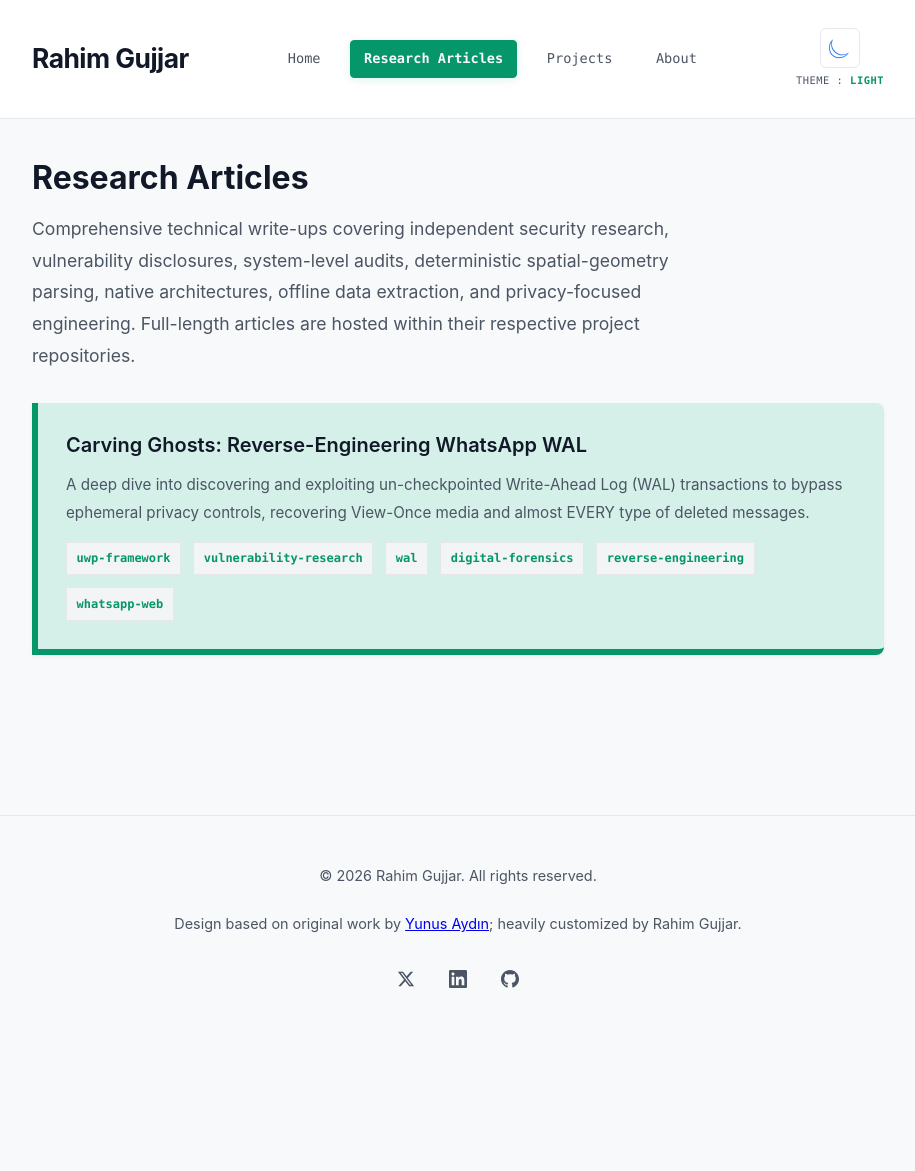
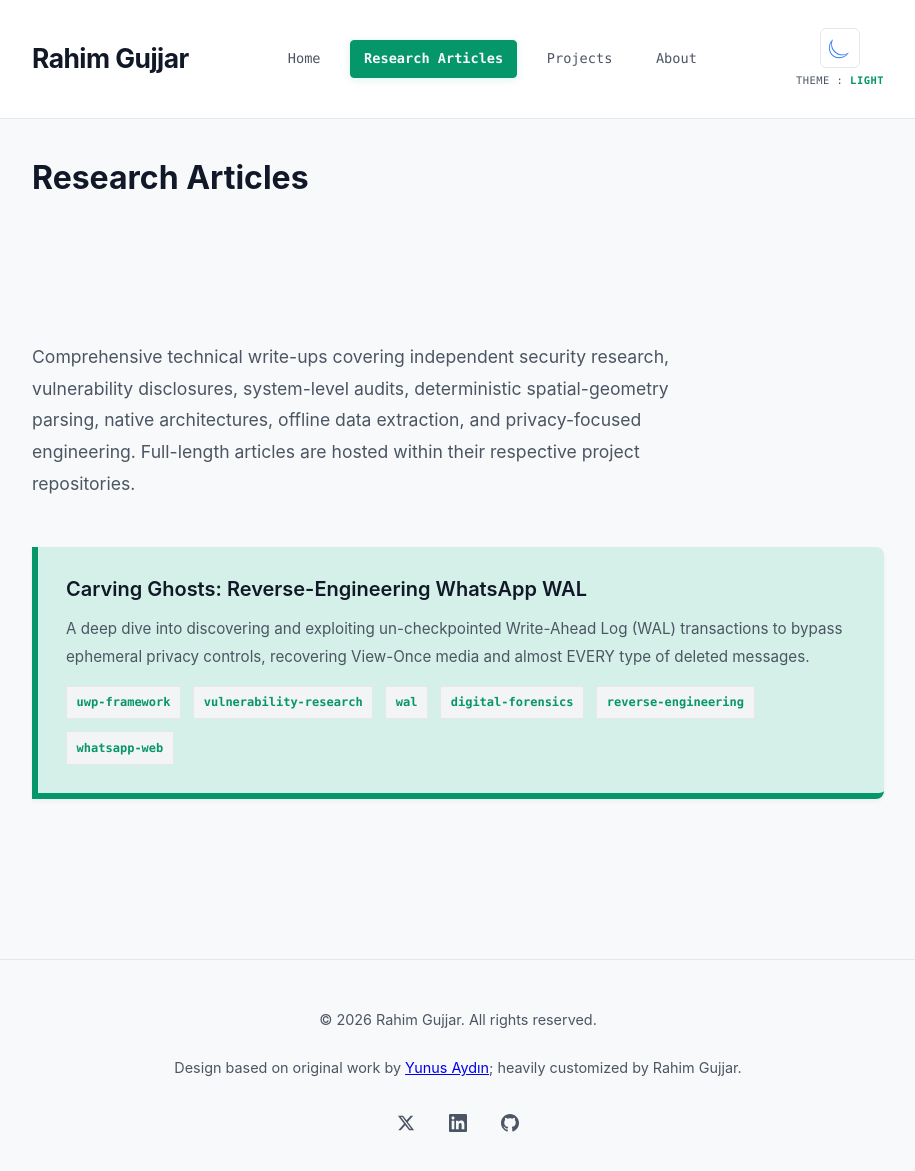
Before and after one commit to rahimgujjar/rahimgujjar.github.io, a Jekyll site: the page built from research.html, in a window 1280 px wide and 1189 px high. Shown: the top 1171 px of the window, without its empty margins (182-1097 px from the left). Built offline with Jekyll 4.4.1, drawn with Linux system fonts in a browser that asks for light colours.

Commit message:
Update main.css

```diff
--- a/assets/css/main.css
+++ b/assets/css/main.css
@@ -496,7 +496,7 @@ html[data-theme="dark"] #theme-icon {
 .projects-page h1 {
   font-size: 2rem;
   font-weight: 700;
-  margin-bottom: 0.5rem;
+  margin-bottom: 8.5rem;
   color: var(--text-color);
 }
 
@@ -508,7 +508,7 @@ html[data-theme="dark"] #theme-icon {
   color: var(--text-secondary);
   line-height: 1.8;
   font-size: 1.1rem;
-  margin-bottom: 2rem;
+  margin-bottom: 3rem;
   max-width: 700px;
 }
 
```
